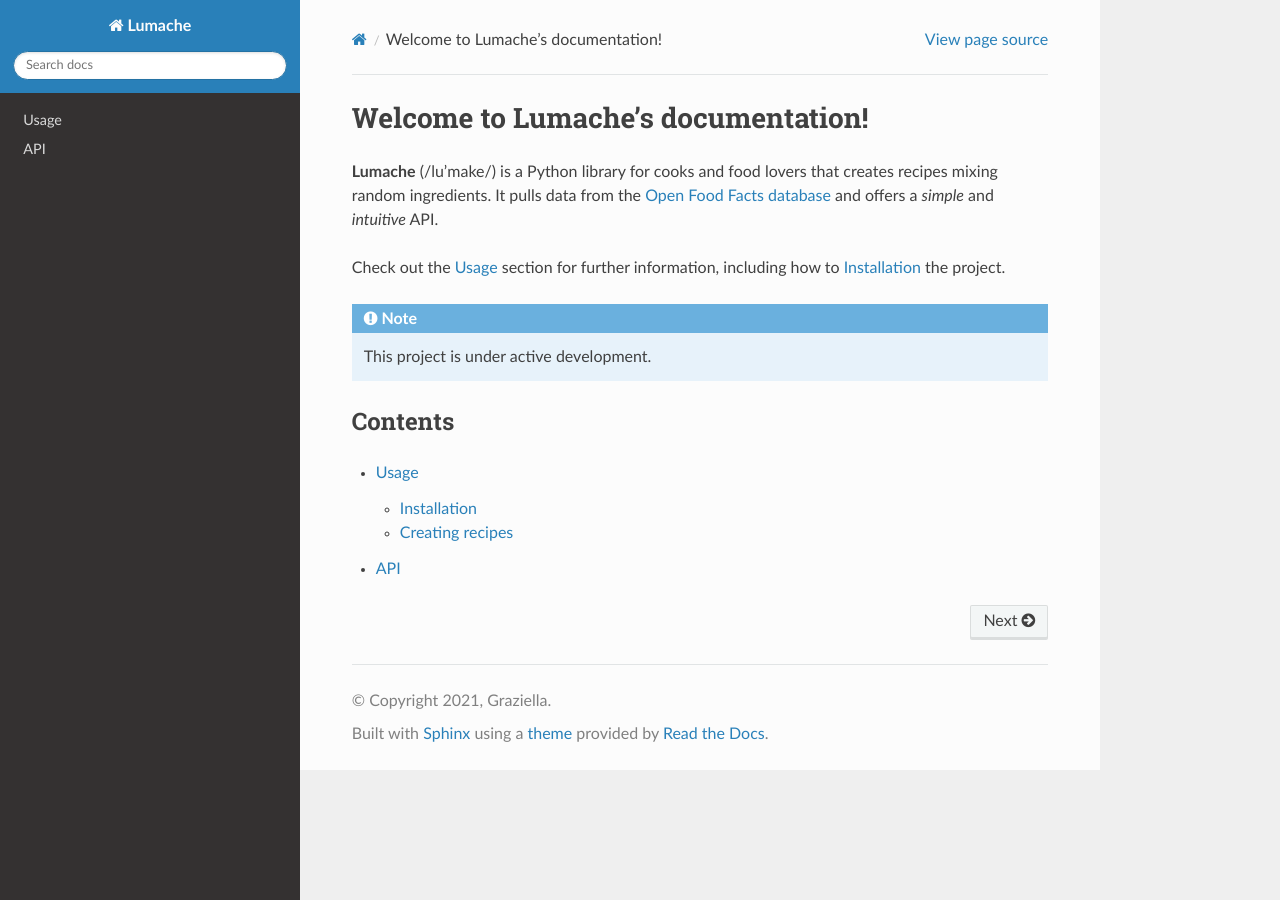
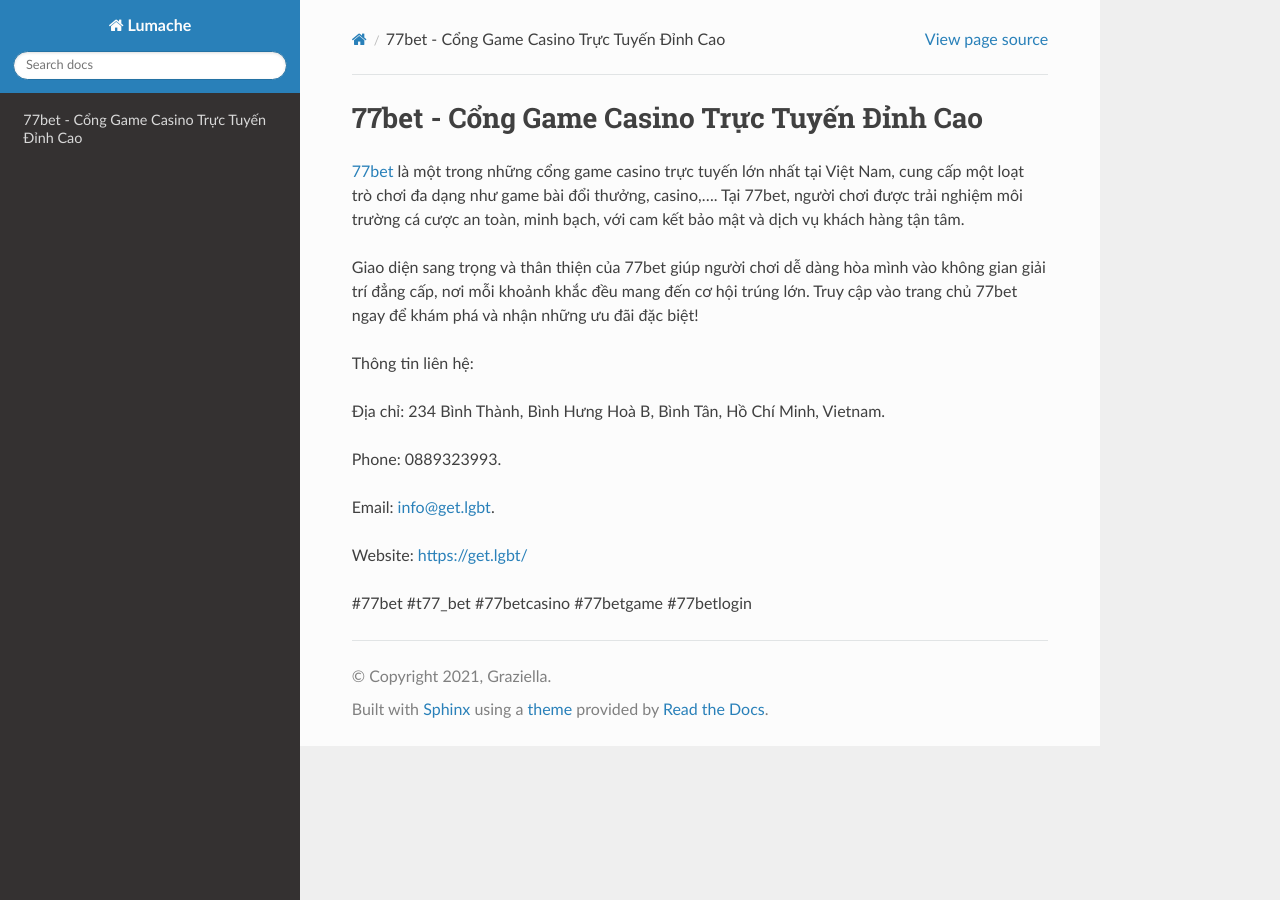
Before and after one commit to p8ebermouc/77betconggamecasino, a Sphinx documentation site: the page built from docs/source/index.rst, in a window 1280 px wide. Built offline with Sphinx 7.4.7 and the Read the Docs theme 3.1.0, drawn with Linux system fonts in a browser that asks for light colours.

Commit message:
Update index.rst

```diff
--- a/docs/source/index.rst
+++ b/docs/source/index.rst
@@ -1,22 +1,18 @@
-Welcome to Lumache's documentation!
+77bet - Cổng Game Casino Trực Tuyến Đỉnh Cao
 ===================================
 
-**Lumache** (/lu'make/) is a Python library for cooks and food lovers
-that creates recipes mixing random ingredients.
-It pulls data from the `Open Food Facts database <https://world.openfoodfacts.org/>`_
-and offers a *simple* and *intuitive* API.
+`77bet <https://get.lgbt/>`_ là một trong những cổng game casino trực tuyến lớn nhất tại Việt Nam, cung cấp một loạt trò chơi đa dạng như game bài đổi thưởng, casino,.... Tại 77bet, người chơi được trải nghiệm môi trường cá cược an toàn, minh bạch, với cam kết bảo mật và dịch vụ khách hàng tận tâm.
 
-Check out the :doc:`usage` section for further information, including
-how to :ref:`installation` the project.
+Giao diện sang trọng và thân thiện của 77bet giúp người chơi dễ dàng hòa mình vào không gian giải trí đẳng cấp, nơi mỗi khoảnh khắc đều mang đến cơ hội trúng lớn. Truy cập vào trang chủ 77bet ngay để khám phá và nhận những ưu đãi đặc biệt!
 
-.. note::
+Thông tin liên hệ:
 
-   This project is under active development.
+Địa chỉ: 234 Bình Thành, Bình Hưng Hoà B, Bình Tân, Hồ Chí Minh, Vietnam.
 
-Contents
---------
+Phone: 0889323993.
 
-.. toctree::
+Email: info@get.lgbt.
 
-   usage
-   api
+Website: https://get.lgbt/
+
+#77bet #t77_bet #77betcasino #77betgame #77betlogin
```
